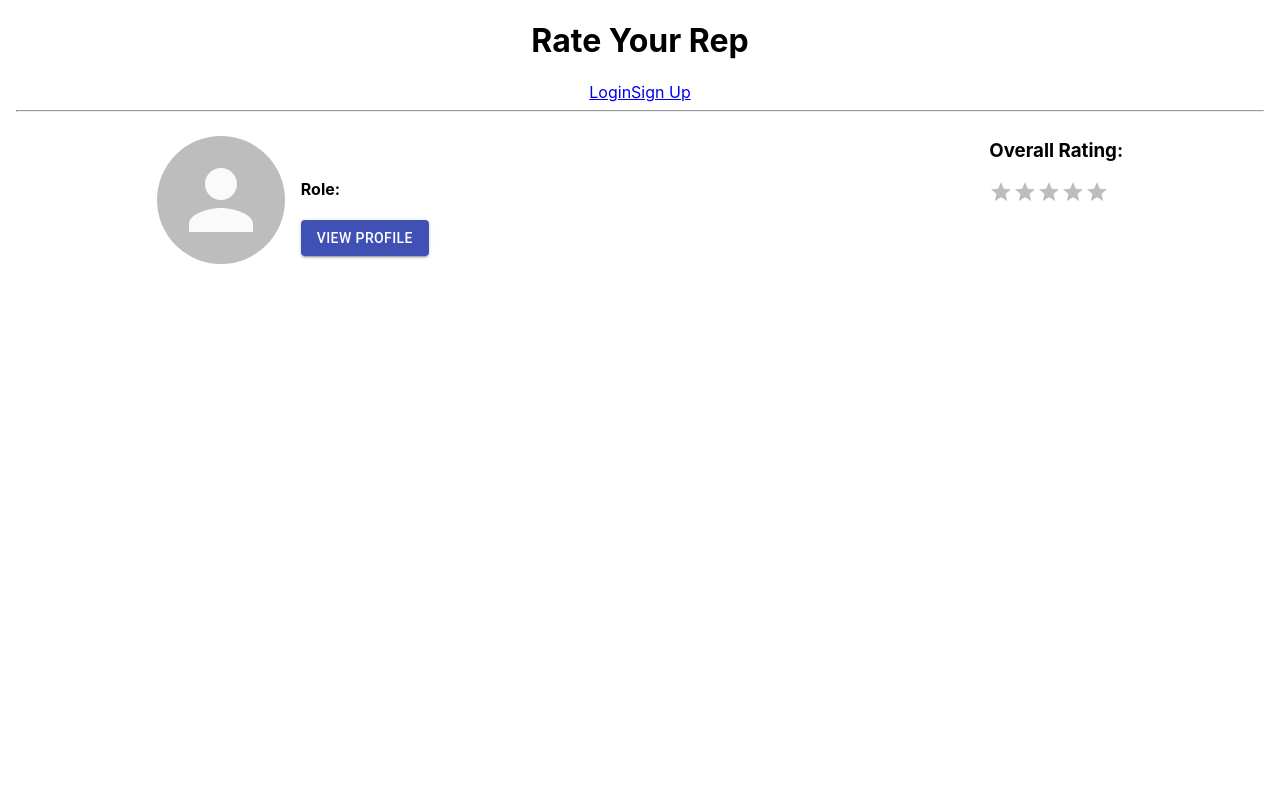
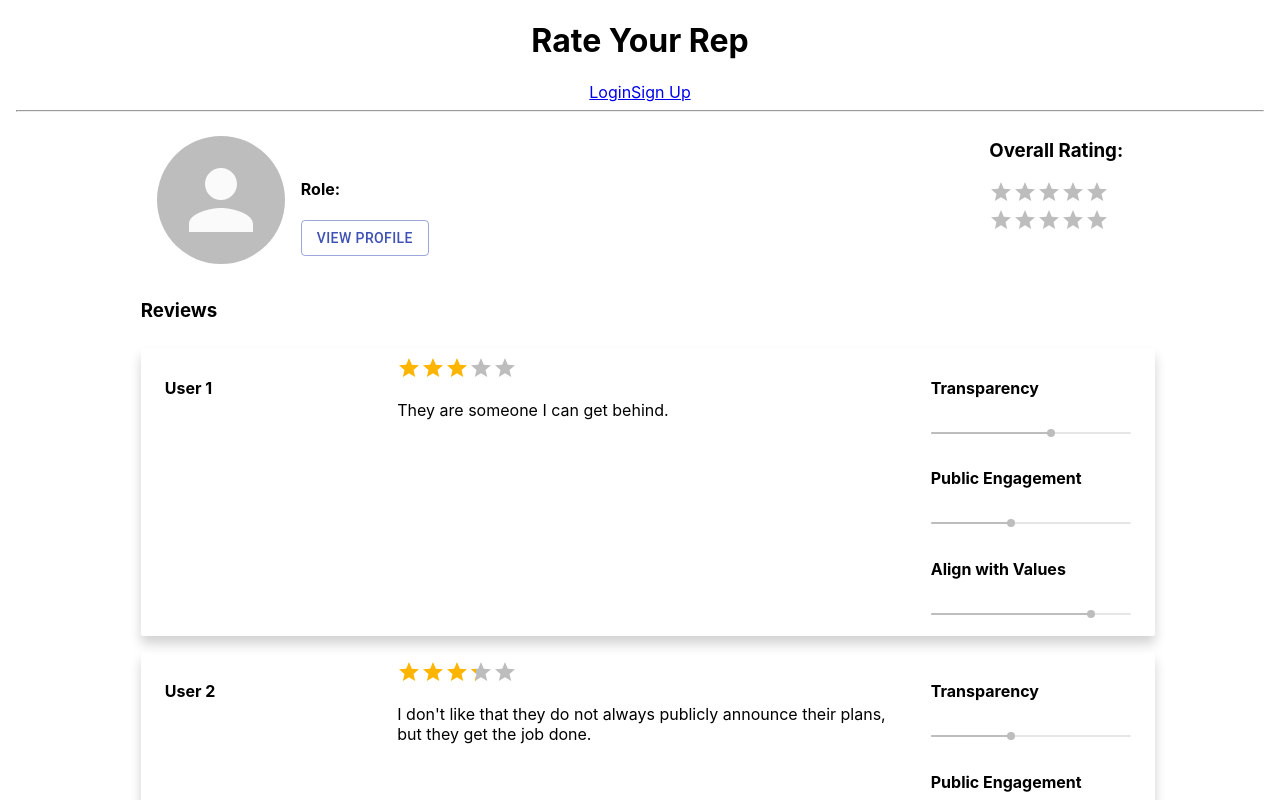
Before and after one commit to HackForBLMTeam30/RateYourRep, a React (Create React App) app: page /legislator-landing in a window 1280 px wide. Shown: the top 800 px of the page. Built offline with nearby package versions, Linux system fonts and the light colour scheme; no server answers.

Commit message:
feat: user can see other user's ratings on legislator

```diff
--- a/src/App.css
+++ b/src/App.css
@@ -76,3 +76,39 @@
   margin-left: auto;
   margin-right: auto;
 }
+
+#ratings-container {
+  text-align: left;
+  max-width: 80%;
+  margin-left: auto;
+  margin-right: auto;
+}
+
+#legislator-ratings {
+  display: flex;
+  flex-direction: column;
+  align-items: flex-start;
+}
+
+.legislator-rating {
+  display: flex;
+  flex-direction: row;
+  box-shadow: 0px 8px 12px lightgray;
+  border-radius: 2px;
+  width: 100%;
+  padding: 8px;
+  margin: 8px 0px;
+}
+
+.user-details, .user-breakdown {
+  display: flex;
+  flex-direction: column;
+  flex: 1 1 200px;
+  margin: 0px 16px;
+}
+
+.user-scoring {
+  text-align: left;
+  margin: 0px 16px;
+  flex: 3 3 500px;
+}
--- a/src/components/index.js
+++ b/src/components/index.js
@@ -9,3 +9,4 @@ export {Login, Signup} from './auth-form'
 export {default as Legislators} from './legislators'
 export {default as LegislatorLanding} from './legislator-landing'
 export {default as LegislatorProfile} from './legislator-profile'
+export {default as LegislatorRatings} from './legislator-ratings'
--- a/src/components/legislator-landing.js
+++ b/src/components/legislator-landing.js
@@ -2,9 +2,9 @@ import React from "react";
 import { compose } from "redux";
 import { connect } from "react-redux";
 import { withStyles } from "@material-ui/core/styles";
-import { Avatar, Button } from "@material-ui/core";
+import { Avatar, Button, Tooltip } from "@material-ui/core";
 import { Rating } from "@material-ui/lab";
-import {LegislatorProfile} from './index'
+import {LegislatorProfile, LegislatorRatings} from './index'
 import {getActiveLegislator} from '../store/active-legislator'
 
 const styles = (theme) => ({
@@ -21,8 +21,17 @@ const styles = (theme) => ({
   large: {
     width: theme.spacing(16),
     height: theme.spacing(16),
+  }
+});
+
+const StyledRating = withStyles({
+  iconFilled: {
+    color: 'black',
   },
-});
+  iconHover: {
+    color: '#ff3d47',
+  },
+})(Rating);
 
 class LegislatorLanding extends React.Component {
   constructor() {
@@ -63,6 +72,7 @@ class LegislatorLanding extends React.Component {
     //     },
     //   ],
     //   overallRating: 2.3,
+    //   overallBlkRating: 1.8
     // };
     return (
       <div>
@@ -79,7 +89,7 @@ class LegislatorLanding extends React.Component {
             <h3>{activeLegislator.name}</h3>
             <h4>Role: {activeLegislator.role}</h4>
             <Button
-              variant="contained"
+              variant="outlined"
               color="primary"
               onClick={() => this.handleProfile()}
             >
@@ -90,15 +100,20 @@ class LegislatorLanding extends React.Component {
         <div id="score">
           <h3>Overall Rating:</h3>
           {/* TODO: Pending overall rating score and breakdown scores from backend calculations. */}
-          <Rating
+          <Tooltip title="All" aria-label="identity" arrow><div><Rating
             defaultValue={activeLegislator.overallRating}
             precision={0.1}
             readOnly
-          />
-          <h5>{activeLegislator.overallRating}</h5>
+          /></div></Tooltip>
+          <Tooltip title="Black or African American" aria-label="identity" arrow><div><StyledRating
+            defaultValue={activeLegislator.overallBlkRating}
+            precision={0.1}
+            onHover
+            readOnly
+          /></div></Tooltip>
         </div>
       </div>
-      {displayProfile ? <LegislatorProfile activeLegislator={activeLegislator} /> : null}
+      {displayProfile ? <LegislatorProfile activeLegislator={activeLegislator} /> : <LegislatorRatings activeLegislator={activeLegislator} />}
       </div>
     );
   }
--- /dev/null
+++ b/src/components/legislator-ratings.js
@@ -0,0 +1,132 @@
+import React from "react";
+import { connect } from "react-redux";
+import { Slider } from "@material-ui/core";
+import { Rating } from "@material-ui/lab";
+
+const LegislatorRatings = (props) => {
+  // const { activeLegislator, legislatorRatings } = props;
+
+  let legislatorRatings = [
+    {
+      userId: 1,
+      legislatorId: 1,
+      transparency: 3,
+      publicEngagement: 2,
+      alignWithValues: 4,
+      description: "They are someone I can get behind.",
+      overallRating: 3,
+    },
+    {
+      userId: 2,
+      legislatorId: 1,
+      transparency: 2,
+      publicEngagement: 3,
+      alignWithValues: 5,
+      description:
+        "I don't like that they do not always publicly announce their plans, but they get the job done.",
+      overallRating: 3.33,
+    },
+    {
+      userId: 3,
+      legislatorId: 1,
+      transparency: 1,
+      publicEngagement: 1,
+      alignWithValues: 1,
+      description:
+        "I can't stand them, they completely disregard the public need and have done so for years.",
+      overallRating: 1,
+    },
+    {
+      userId: 4,
+      legislatorId: 1,
+      transparency: 3,
+      publicEngagement: 5,
+      alignWithValues: 4,
+      description:
+        "They came by the community center and spoke with kids about the dangers of drugs and alcohol abuse. They have good intentions.",
+      overallRating: 4,
+    },
+    {
+      userId: 5,
+      legislatorId: 1,
+      transparency: 2,
+      publicEngagement: 2,
+      alignWithValues: 3,
+      description: "",
+      overallRating: 2.33,
+    },
+  ];
+  return (
+    <div id="ratings-container">
+      <h3 id="ratings-title">Reviews</h3>
+      <div id="legislator-ratings">
+        {legislatorRatings.map((rating, idx) => {
+          return (
+            <div className="legislator-rating" key={idx}>
+              <div className="user-details">
+                <h4>User {rating.userId}</h4>
+              </div>
+              <div className="user-scoring">
+                <Rating
+                  defaultValue={rating.overallRating}
+                  precision={0.1}
+                  readOnly
+                />
+                <p>{rating.description}</p>
+              </div>
+              <div className="user-breakdown">
+                <h4>Transparency</h4>
+                <Slider
+                  value={rating.transparency}
+                  min={0}
+                  step={0.1}
+                  max={5}
+                  scale={(x) => x ** 10}
+                  valueLabelDisplay="auto"
+                  aria-labelledby="non-linear-slider"
+                  disabled
+                />
+                <h4>Public Engagement</h4>
+                <Slider
+                  value={rating.publicEngagement}
+                  min={0}
+                  step={0.1}
+                  max={5}
+                  scale={(x) => x ** 10}
+                  valueLabelDisplay="auto"
+                  aria-labelledby="non-linear-slider"
+                  disabled
+                />
+                <h4>Align with Values</h4>
+                <Slider
+                  value={rating.alignWithValues}
+                  min={0}
+                  step={0.1}
+                  max={5}
+                  scale={(x) => x ** 10}
+                  valueLabelDisplay="auto"
+                  aria-labelledby="non-linear-slider"
+                  disabled
+                />
+              </div>
+            </div>
+          );
+        })}
+      </div>
+    </div>
+  );
+};
+
+const mapState = (state) => {
+  // TODO: get all user ratings associated with legislator by using the legislator's id
+  return {
+    // activeLegislator: state.activeLegislator,
+    legislatorRatings: state.legislatorRatings,
+  };
+};
+
+const mapDispatchToProps = (dispatch) => ({
+  // TODO: dispatch action to get all user ratings associated with legislator by using the legislator's id
+});
+
+export default connect(mapState, mapDispatchToProps)(LegislatorRatings);
```
